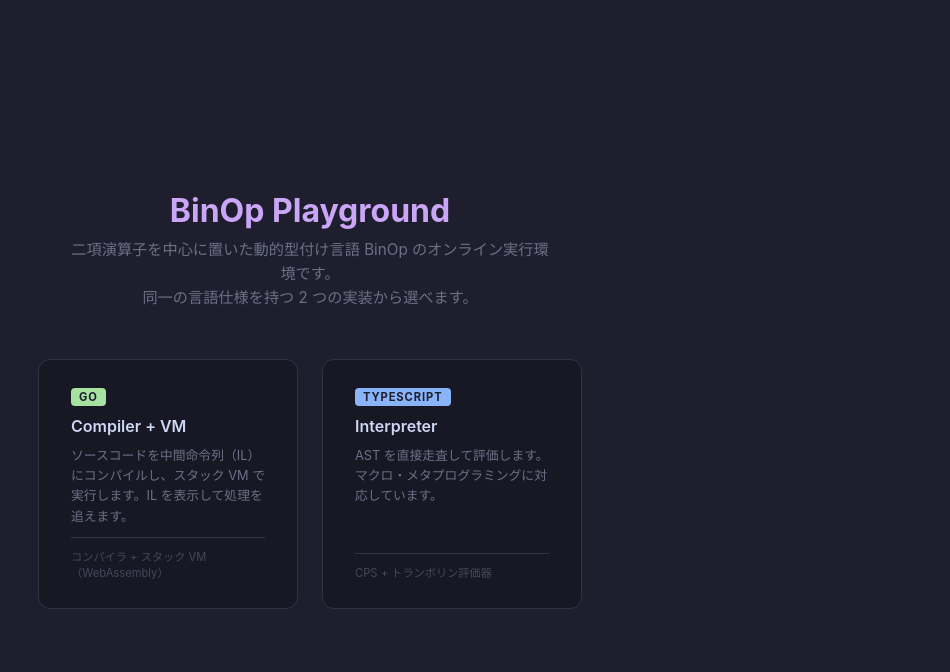
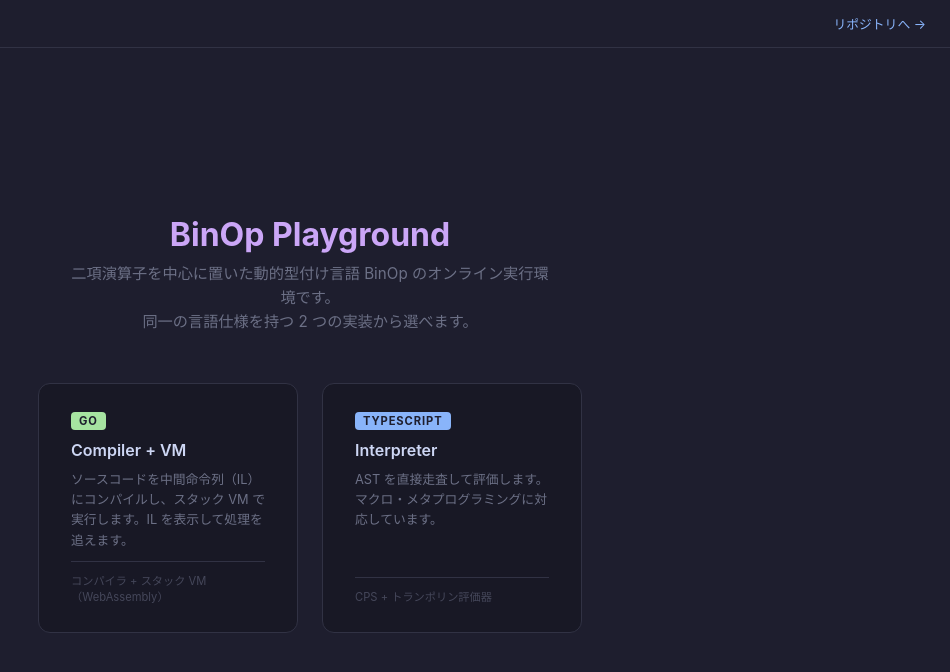
Before and after one commit to hoznas/binop-interpriter, a website: page docs/index.html in a window 1280 px wide. Shown: the whole page, without its empty margins (330-1280 px from the left). Drawn offline with Linux system fonts and the light colour scheme.

Commit message:
リンクの追加

```diff
--- a/docs/index.html
+++ b/docs/index.html
@@ -10,6 +10,15 @@
       font-family: -apple-system, BlinkMacSystemFont, "Segoe UI", sans-serif;
       background: #1e1e2e; color: #cdd6f4;
       min-height: 100vh; display: flex; flex-direction: column;
+    }
+    header {
+      padding: 14px 24px; border-bottom: 1px solid #313244;
+      display: flex; justify-content: flex-end;
+    }
+    header a  { font-size: 0.8rem; color: #89b4fa; text-decoration: none; }
+    header a:hover { text-decoration: underline; }
+    .content {
+      flex: 1; display: flex; flex-direction: column;
       align-items: center; justify-content: center; gap: 48px; padding: 32px;
     }
     .title { text-align: center; }
@@ -41,6 +50,10 @@
   </style>
 </head>
 <body>
+<header>
+  <a href="https://github.com/hoznas/binop-interpriter">リポジトリへ →</a>
+</header>
+<div class="content">
   <div class="title">
     <h1>BinOp Playground</h1>
     <p>二項演算子を中心に置いた動的型付け言語 BinOp のオンライン実行環境です。<br>
@@ -62,5 +75,6 @@
       <div class="tag">CPS + トランポリン評価器</div>
     </a>
   </div>
+</div>
 </body>
 </html>
```
Also changed, not shown: docs/go/index.html (+6 -2 lines), docs/ts/index.html (+6 -2 lines).
